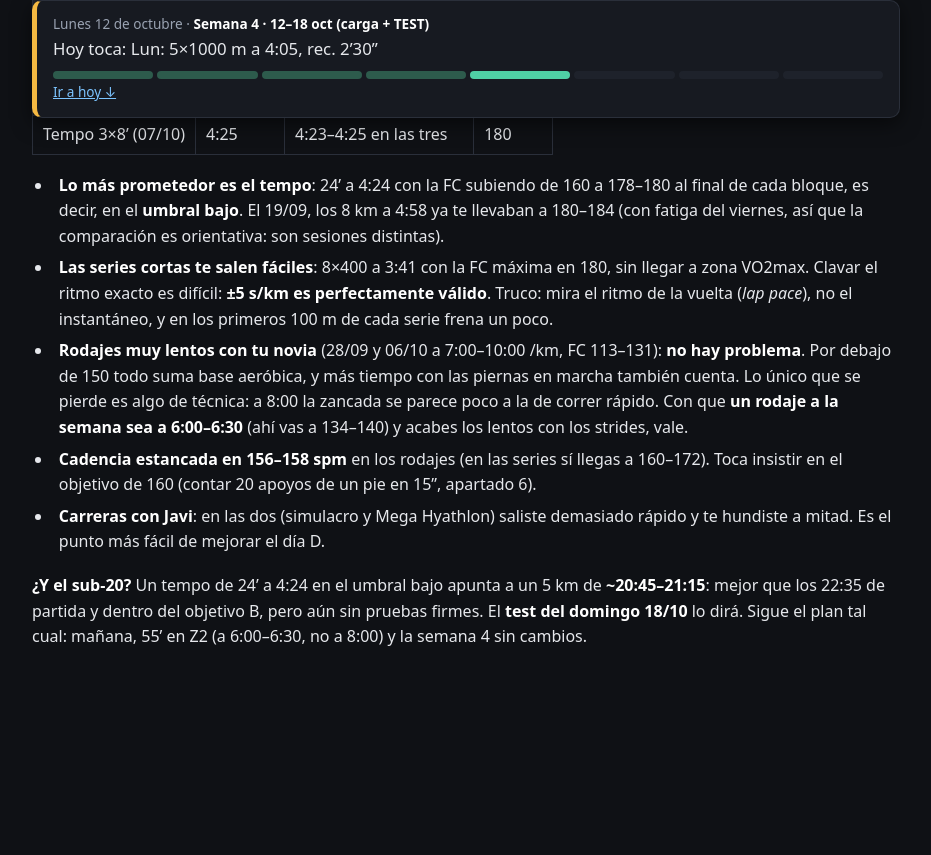
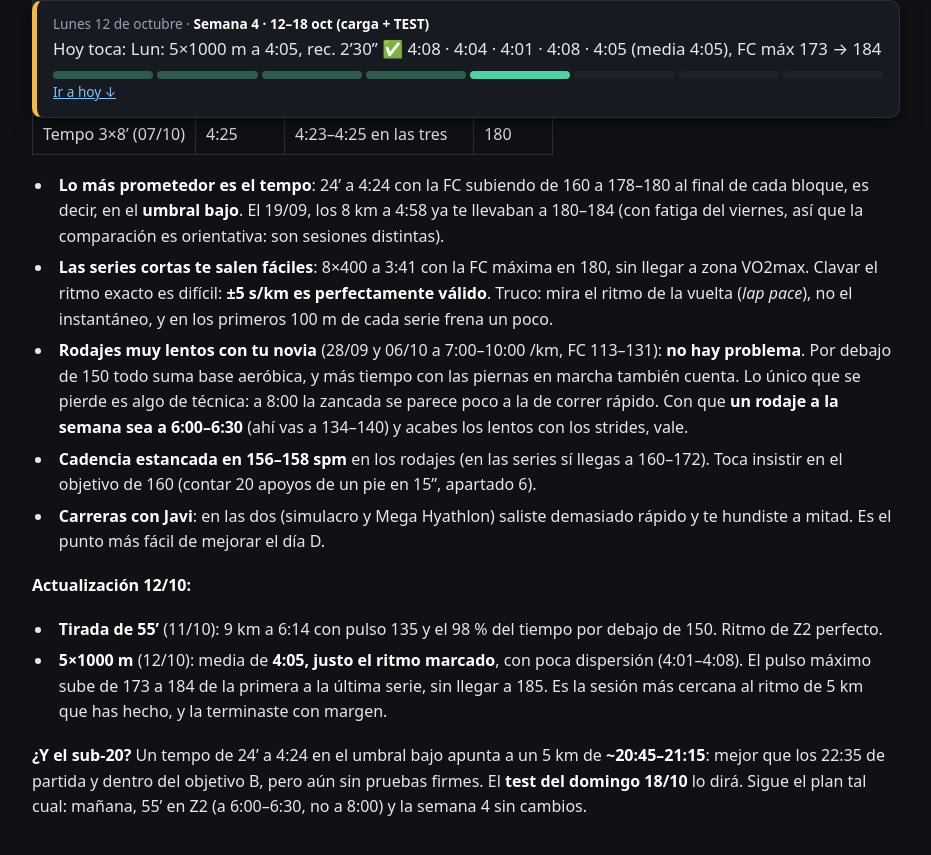
Before and after one commit to radamuz/4minkm, a Jekyll site: the page built from plan-sub20-5km.md, in a window 1280 px wide and 900 px high, scrolled down 16594 px. Shown: the top 855 px of the window, without its empty margins (174-1105 px from the left). Built offline with Jekyll 4.4.1, drawn with Linux system fonts in a browser that asks for light colours; our own code applies the rules of GitHub Pages for plain Markdown files; before the commit the page ends 17324 px from its top, so only the background shows below that; some of the changed text lies outside the part shown.

Commit message:
Añade la tirada de 55' (11/10) y las 5×1000 m (12/10)
Co-Authored-By: Claude Opus 5.5 <noreply@anthropic.com>

```diff
--- a/plan-sub20-5km.md
+++ b/plan-sub20-5km.md
@@ -191,11 +191,11 @@ Calentamiento en las sesiones de calidad: 12–15' corriendo suave + movilidad d
 - Mié: tempo 3×8' a 4:25, rec. 2' ✅ las tres a 4:23–4:25, FC final de cada una 173 · 178 · 180
 - Jue: calistenia de tren superior **o** 30' corriendo muy suave ✅ 30' a 6:15, FC 134
 - Vie: híbrido (sin trineo pesado) + pachangas ✅ híbrido por equipos de 4 (36', FC 150), suave
-- Dom: 55' corriendo en Z2
-- **Volumen ≈ 35 km**
+- Dom: 55' corriendo en Z2 ✅ 9 km a 6:14, FC 135
+- **Volumen ≈ 35 km** ✅ ≈ 34 km
 
 ### Semana 4 · 12–18 oct (carga + TEST)
-- Lun: 5×1000 m a 4:05, rec. 2'30"
+- Lun: 5×1000 m a 4:05, rec. 2'30" ✅ 4:08 · 4:04 · 4:01 · 4:08 · 4:05 (media 4:05), FC máx 173 → 184
 - Mar: 40' corriendo en Z2 + 6 strides
 - Mié: 30' corriendo en Z2 + 4 strides (sin tempo esta semana, por el test)
 - Jue: calistenia de tren superior o descanso
@@ -464,4 +464,9 @@ Sube cada .fit a `entrenos-realizados-fits/`, en la subcarpeta de su fecha (`AAA
 - **Cadencia estancada en 156–158 spm** en los rodajes (en las series sí llegas a 160–172). Toca insistir en el objetivo de 160 (contar 20 apoyos de un pie en 15", apartado 6).
 - **Carreras con Javi**: en las dos (simulacro y Mega Hyathlon) saliste demasiado rápido y te hundiste a mitad. Es el punto más fácil de mejorar el día D.
 
+**Actualización 12/10:**
+
+- **Tirada de 55'** (11/10): 9 km a 6:14 con pulso 135 y el 98 % del tiempo por debajo de 150. Ritmo de Z2 perfecto.
+- **5×1000 m** (12/10): media de **4:05, justo el ritmo marcado**, con poca dispersión (4:01–4:08). El pulso máximo sube de 173 a 184 de la primera a la última serie, sin llegar a 185. Es la sesión más cercana al ritmo de 5 km que has hecho, y la terminaste con margen.
+
 **¿Y el sub-20?** Un tempo de 24' a 4:24 en el umbral bajo apunta a un 5 km de **~20:45–21:15**: mejor que los 22:35 de partida y dentro del objetivo B, pero aún sin pruebas firmes. El **test del domingo 18/10** lo dirá. Sigue el plan tal cual: mañana, 55' en Z2 (a 6:00–6:30, no a 8:00) y la semana 4 sin cambios.
```
Also changed, not shown: index.md (+2 -0 lines), 2 other files.
